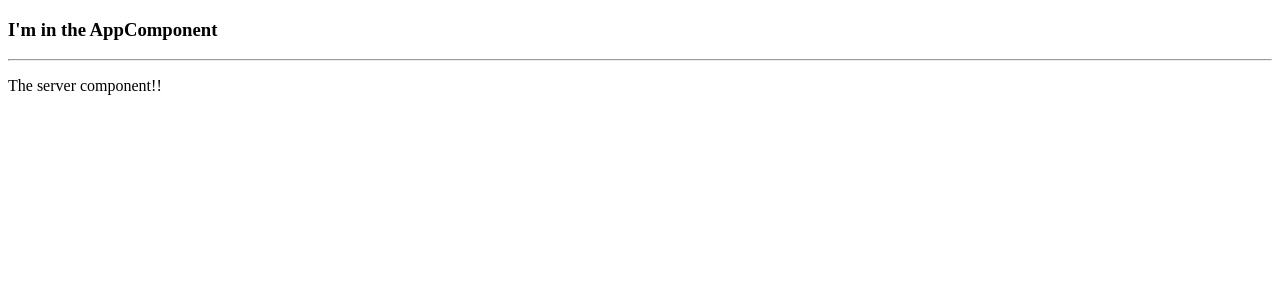
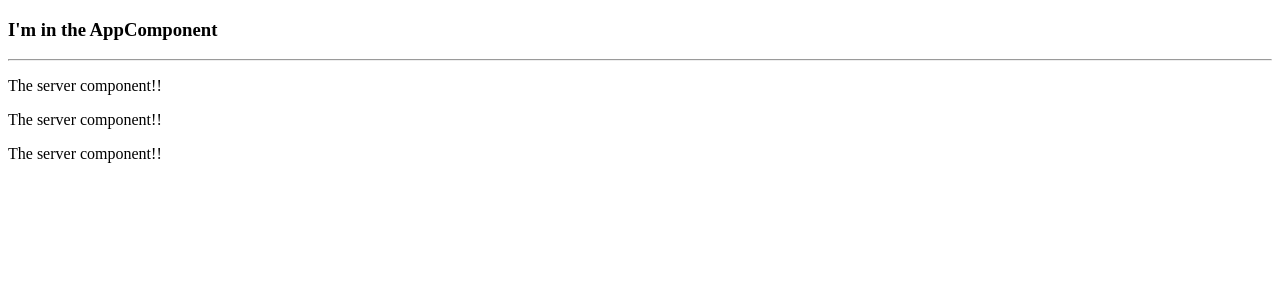
Before and after one commit to lswanderleygit/ng3-angular-the-basics, an Angular app: page / in a window 1280 px wide. Shown: the top 300 px of the page. Built offline with nearby package versions, Linux system fonts and the light colour scheme.

Commit message:
create component, register and reuse

```diff
--- a/src/app/app.component.html
+++ b/src/app/app.component.html
@@ -1,3 +1,3 @@
 <h3>I'm in the AppComponent</h3>
 <hr>
-<app-server></app-server>
+<app-servers></app-servers>
--- a/src/app/app.module.ts
+++ b/src/app/app.module.ts
@@ -4,11 +4,13 @@
 
 import { AppComponent } from './app.component';
 import { ServverComponent } from './server/server.component';
+import { ServersComponent } from './servers/servers.component';
 
 @NgModule({
   declarations: [
     AppComponent,
-    ServverComponent
+    ServverComponent,
+    ServersComponent
   ],
   imports: [
     BrowserModule,
--- /dev/null
+++ b/src/app/servers/servers.component.html
@@ -0,0 +1,3 @@
+<app-server></app-server>
+<app-server></app-server>
+<app-server></app-server>
--- /dev/null
+++ b/src/app/servers/servers.component.ts
@@ -0,0 +1,15 @@
+import { Component, OnInit } from '@angular/core';
+
+@Component({
+  selector: 'app-servers',
+  templateUrl: './servers.component.html',
+  styleUrls: ['./servers.component.css']
+})
+export class ServersComponent implements OnInit {
+
+  constructor() { }
+
+  ngOnInit(): void {
+  }
+
+}
```
Also changed, not shown: src/app/servers/servers.component.css (added), 1 other file (tests, documents, lock files or other folders).
